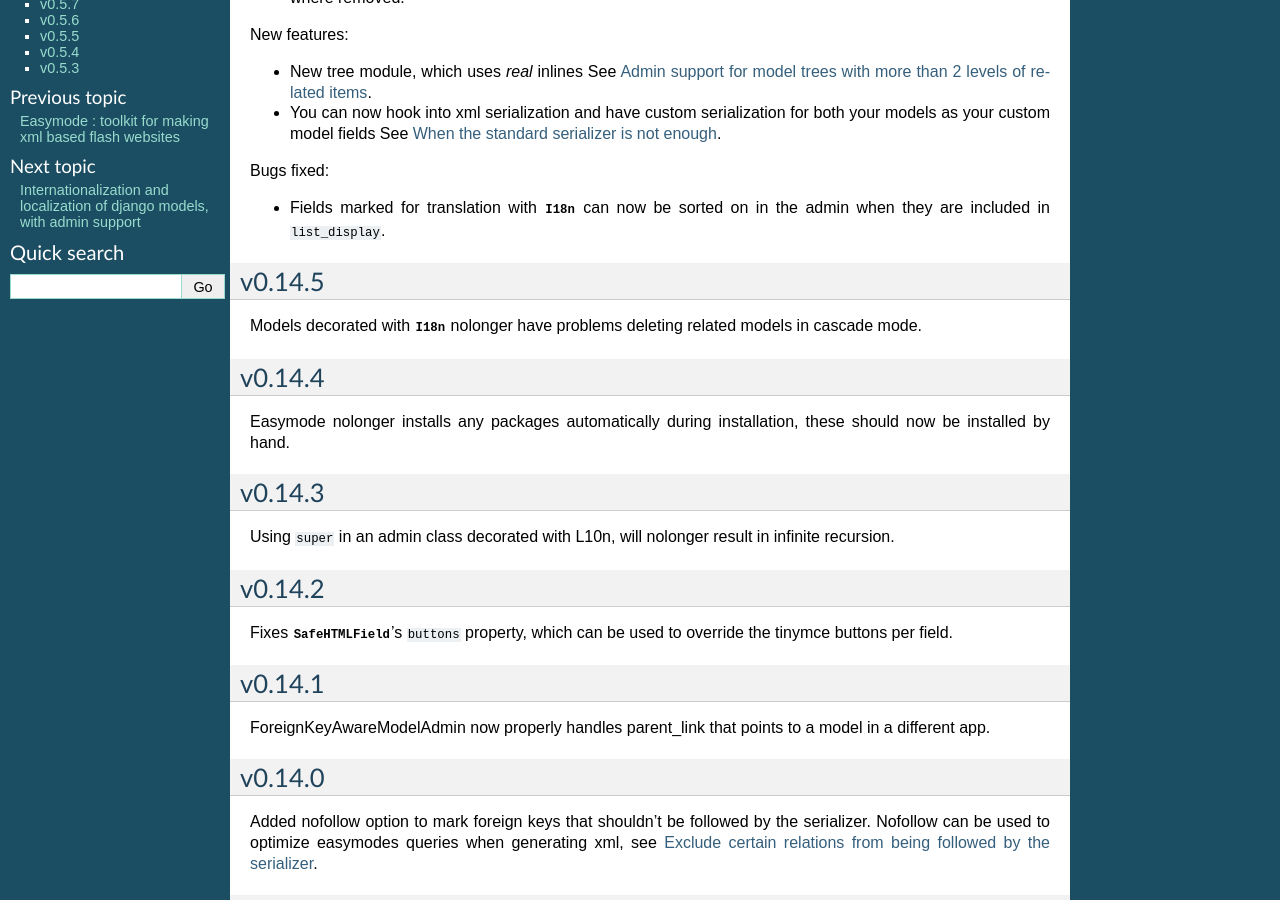
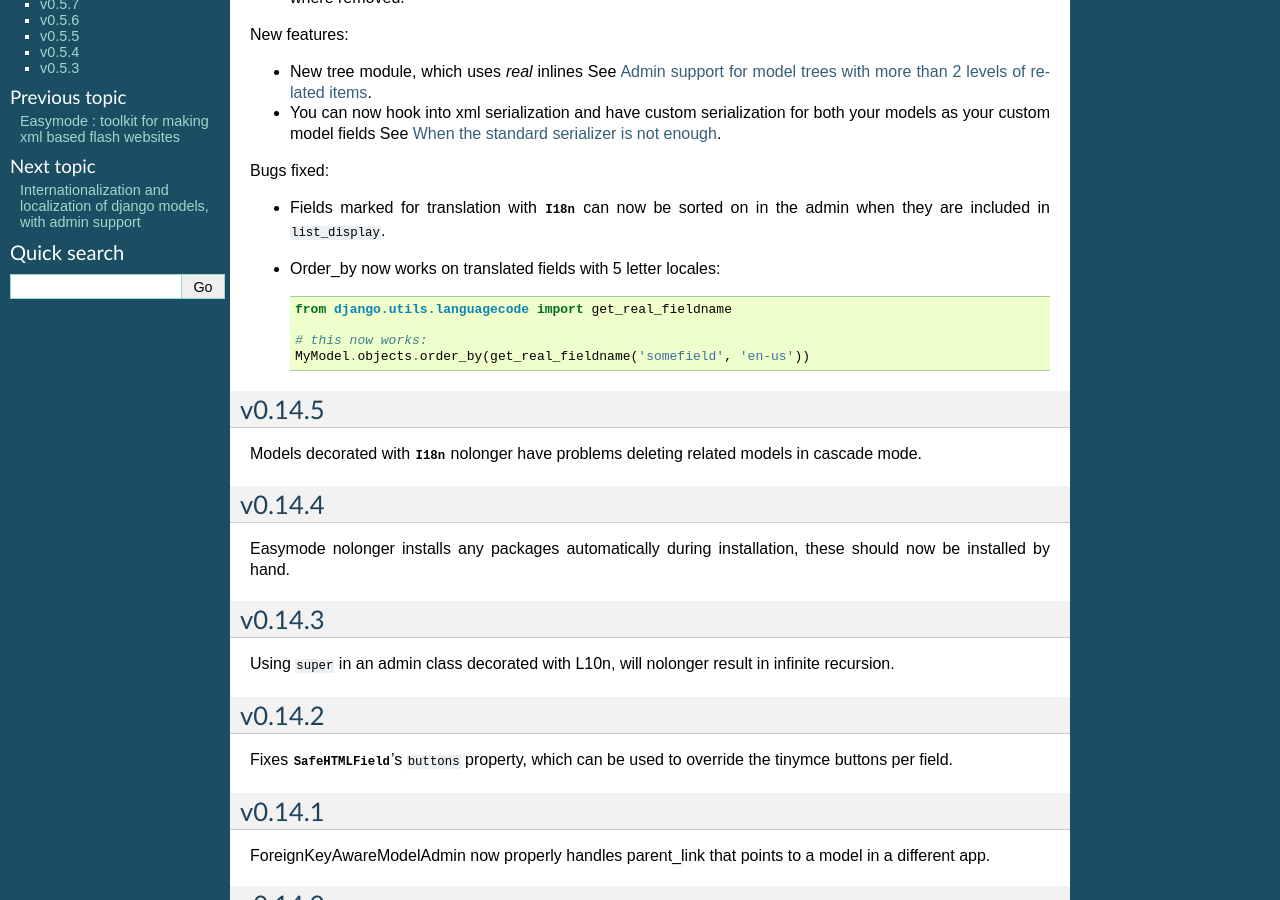
Before and after one commit to specialunderwear/django-easymode, a Sphinx documentation site: the page built from docs/changes.rst, in a window 1280 px wide and 900 px high, scrolled down 398 px. Built offline with Sphinx 7.4.7, drawn with Linux system fonts in a browser that asks for light colours.

Commit message:
another bug was fixed in release 1.0b1

```diff
--- a/docs/changes.rst
+++ b/docs/changes.rst
@@ -29,6 +29,12 @@ Bugs fixed:
 
 - Fields marked for translation with :class:`~easymode.i18n.decorators.I18n` can
   now be sorted on in the admin when they are included in ``list_display``.
+- Order_by now works on translated fields with 5 letter locales::
+
+    from django.utils.languagecode import get_real_fieldname
+
+    # this now works:
+    MyModel.objects.order_by(get_real_fieldname('somefield', 'en-us'))
 
 v0.14.5
 -------
```
